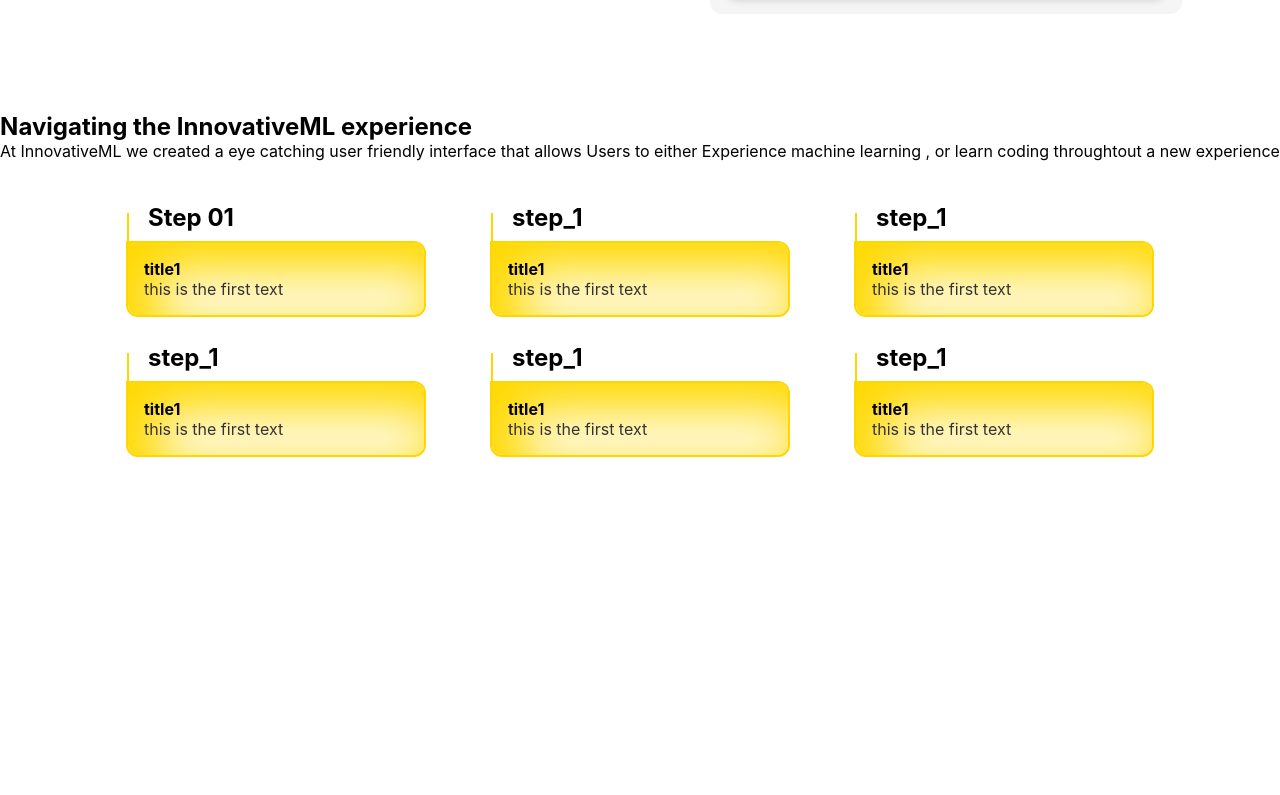
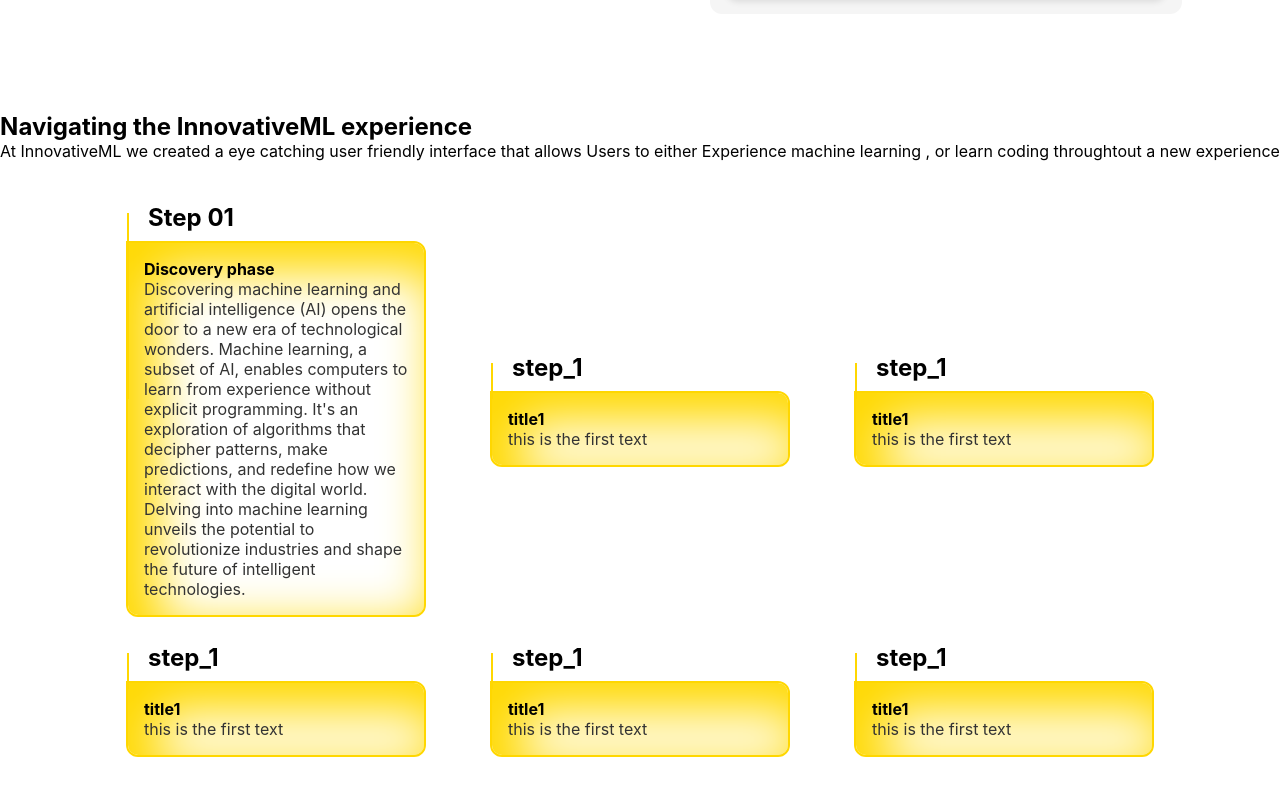
Before and after one commit to AhmadSerhall/innovativeML, a React (Create React App) app in the folder frontend/: page /about in a window 1280 px wide. Shown: the part 1040-1835 px from the top of the page. Before the commit the page ends 1597 px from the top, so only its background shows below. Built offline with nearby package versions, Linux system fonts and the light colour scheme.

Commit message:
frontend added the title and text for the first card

```diff
--- a/frontend/src/components/Experience/index.jsx
+++ b/frontend/src/components/Experience/index.jsx
@@ -9,7 +9,7 @@ const Experience = () => {
         <p>At InnovativeML we created a eye catching user friendly interface that allows Users to either Experience machine learning , or learn coding throughtout a new experience</p>
       </div>
       <div className='experience-card-container flex'>
-        <CardExperience step={"Step 01"} title={"title1"} text={"this is the first text"} />
+        <CardExperience step={"Step 01"} title={"Discovery phase"} text={"Discovering machine learning and artificial intelligence (AI) opens the door to a new era of technological wonders. Machine learning, a subset of AI, enables computers to learn from experience without explicit programming. It's an exploration of algorithms that decipher patterns, make predictions, and redefine how we interact with the digital world. Delving into machine learning unveils the potential to revolutionize industries and shape the future of intelligent technologies."} />
         <CardExperience step={"step_1"} title={"title1"} text={"this is the first text"} />
         <CardExperience step={"step_1"} title={"title1"} text={"this is the first text"} />
         <CardExperience step={"step_1"} title={"title1"} text={"this is the first text"} />
--- a/frontend/src/pages/About/index.jsx
+++ b/frontend/src/pages/About/index.jsx
@@ -7,6 +7,7 @@ import aboutpic from '../../assets/aboutus hero.jpg'
 import aboutpic2 from '../../assets/aboutus hero2.webp'
 import Vision from '../../components/Vision'
 import Experience from '../../components/Experience'
+
 const About = () => {
   return (
     <div>
@@ -28,6 +29,7 @@ const About = () => {
       </div>
       <Vision/>
       <Experience/>
+
     </div>
   )
 }
```
